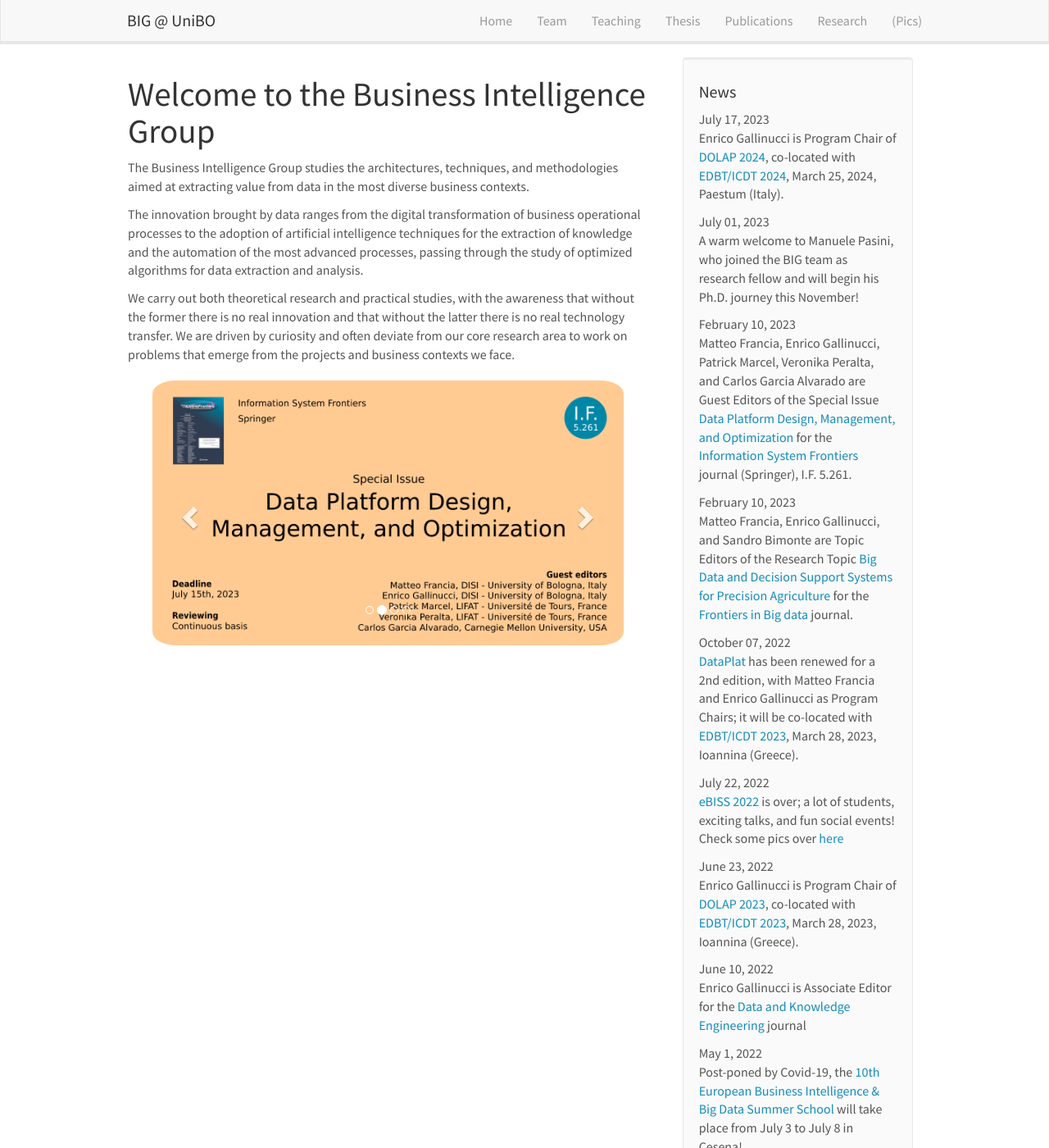
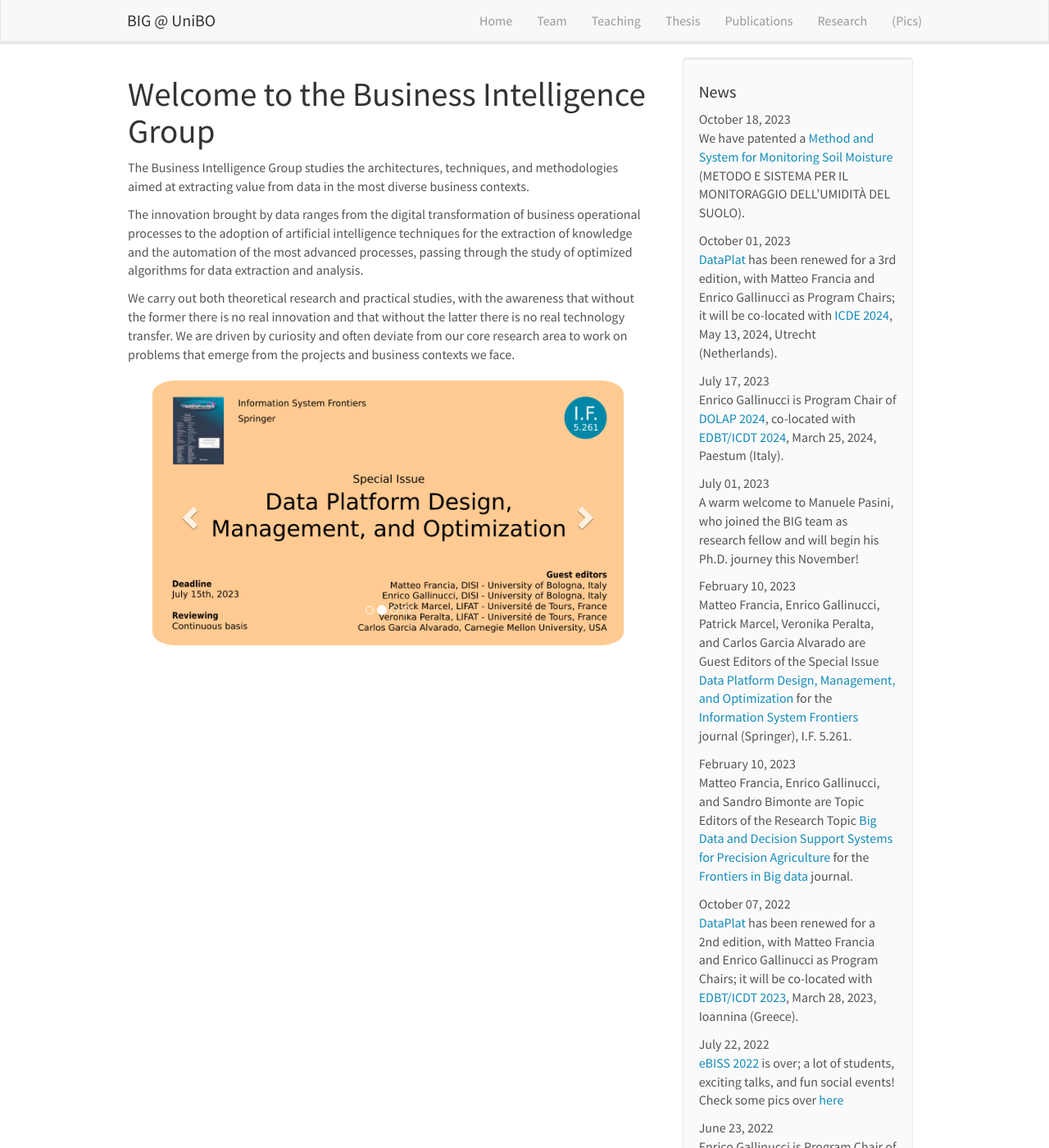
Before and after one commit to big-unibo/big-unibo.github.io, a Jekyll site: the page built from _pages/home.md, in a window 1280 px wide and 1400 px high. Shown: the whole window at 82% size. Built offline with Jekyll 4.4.1, drawn with Linux system fonts in a browser that asks for light colours; nearby versions of some CDN libraries.

```diff
--- a/_data/news.yml
+++ b/_data/news.yml
@@ -1,3 +1,9 @@
+- date: October 18, 2023
+  headline: "We have patented a <a href='https://www.uibm.gov.it/bancadati/single_search/text_search/index/'>Method and System for Monitoring Soil Moisture</a> (METODO E SISTEMA PER IL MONITORAGGIO DELL’UMIDITÀ DEL SUOLO)."
+
+- date: October 01, 2023
+  headline: "<a href='https://big.csr.unibo.it/dataplat2024'>DataPlat</a> has been renewed for a 3rd edition, with Matteo Francia and Enrico Gallinucci as Program Chairs; it will be co-located with <a href='https://icde2024.github.io/'>ICDE 2024</a>, May 13, 2024, Utrecht (Netherlands)."
+
 - date: July 17, 2023
   headline: "Enrico Gallinucci is Program Chair of <a href='https://dolapworkshop.github.io/dolap-2024'>DOLAP 2024</a>, co-located with <a href='https://dastlab.github.io/edbticdt2024/'>EDBT/ICDT 2024</a>, March 25, 2024, Paestum (Italy)."
 
```
